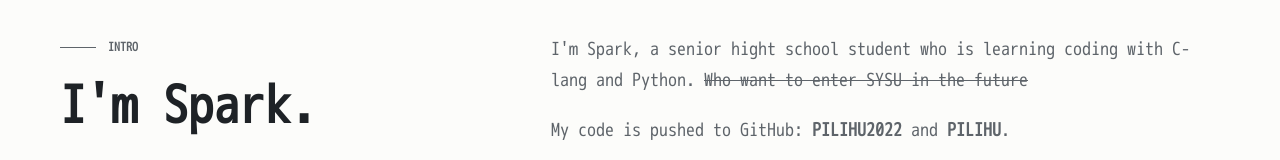
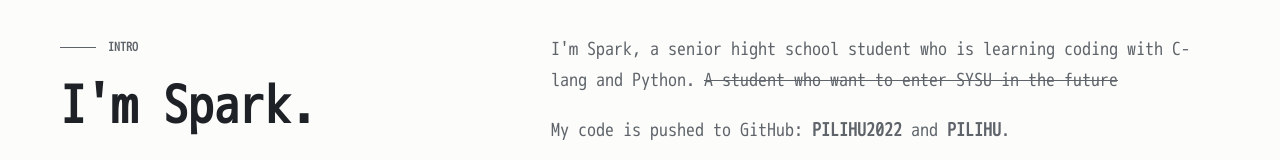
Before and after one commit to PILIHU2022/Blog, an Astro site: page /about in a window 1280 px wide. Shown: the part 482-642 px from the top of the page. Built offline with nearby package versions, Linux system fonts and the light colour scheme; Astro itself is replaced by a stand-in of ours; a web font is replaced by a local one.

Commit message:
fix(about): fix grammaratic problem

```diff
--- a/src/pages/about/index.astro
+++ b/src/pages/about/index.astro
@@ -28,7 +28,7 @@ import { t } from '../../i18n';
     <div class="prose">
       <p>
         I'm Spark, a senior hight school student who is learning coding with C-lang and Python.{' '}
-        <del>Who want to enter SYSU in the future</del>
+        <del>A student who want to enter SYSU in the future</del>
       </p>
       <p>
         My code is pushed to GitHub:{' '}
```
